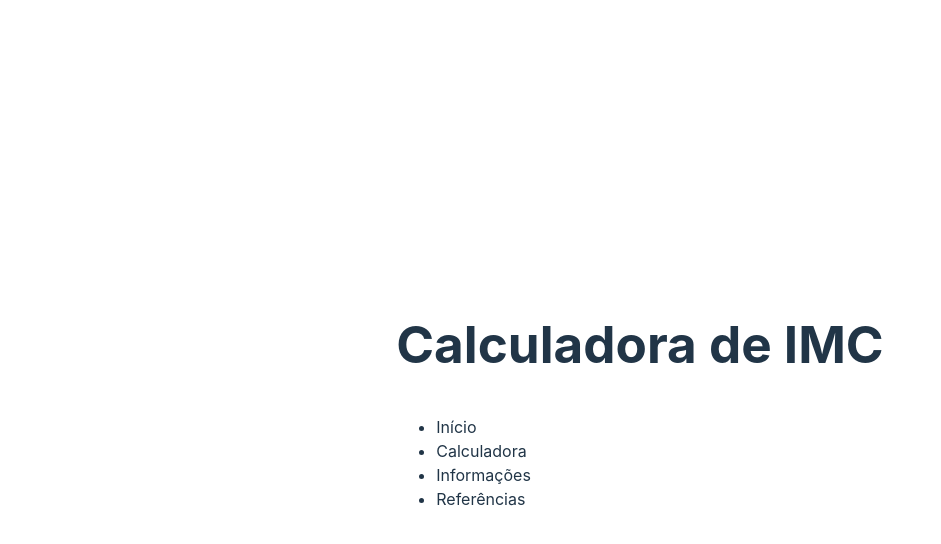
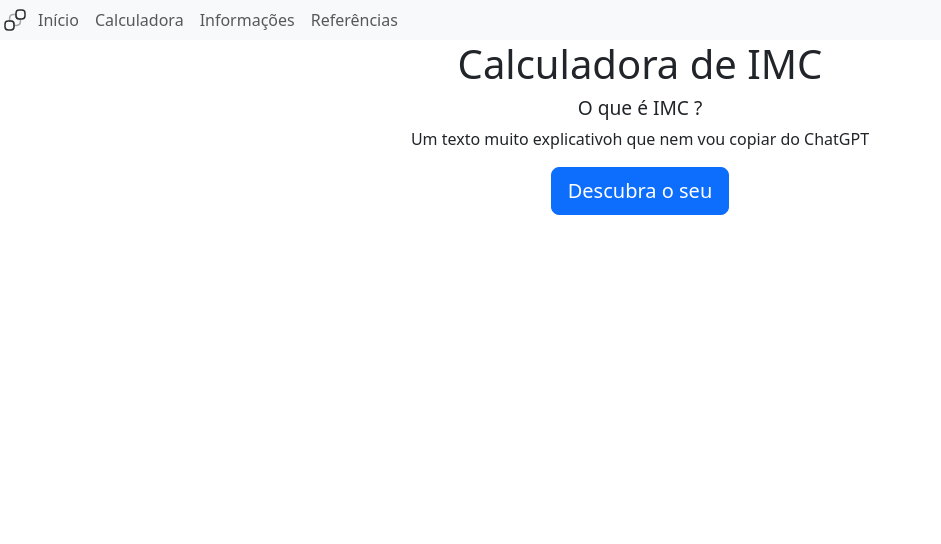
Before and after one commit to DiRezze/calculadora_imc, a React (Vite) app: page / in a window 1280 px wide. Shown: the top 544 px of the page, without its empty margins (0-941 px from the left). Built offline with nearby package versions, Linux system fonts and the light colour scheme.

Commit message:
nav bar css

```diff
--- a/package.json
+++ b/package.json
@@ -10,7 +10,9 @@
     "preview": "vite preview"
   },
   "dependencies": {
+    "bootstrap": "^5.3.3",
     "react": "^18.3.1",
+    "react-bootstrap": "^2.10.4",
     "react-dom": "^18.3.1",
     "react-icons": "^5.2.1"
   },
--- a/src/App.css
+++ b/src/App.css
@@ -1,4 +1,31 @@
+:root{
+  font-size: 16px;
+  margin: 0;
+}
 #root {
-  font-size: 16px;
-  margin: 0 auto;
+  width: 100vw;
+  height: 100vh;
 }
+.container-fluid, .navbar{
+  padding: 0 !important;
+  flex-wrap: nowrap !important;
+}
+.nav-item{
+  cursor: pointer;
+  white-space: nowrap;
+  height: 100%;
+}
+.nav-item:hover{
+  background-color: #e6e6e6;
+}
+.home-question{
+  font-size: 1.2rem;
+}
+.custom-nav {
+  display: flex;
+  overflow-x: auto;
+  flex-flow: row nowrap !important;
+  padding-left: 0;
+  margin-bottom: 0;
+  list-style: none;
+}
--- a/src/App.tsx
+++ b/src/App.tsx
@@ -1,11 +1,14 @@
 import './App.css'
+import 'bootstrap/dist/css/bootstrap.min.css';
 import CalculatorApp from './components/calculator'
 import DynamicNav from './components/dynamicNav'
+import Home from './components/home'
 
 function App() {
   return (
     <>
       <DynamicNav />
+      <Home />
       <main>
         <CalculatorApp />
       </main>
--- a/src/components/dynamicNav.tsx
+++ b/src/components/dynamicNav.tsx
@@ -1,6 +1,7 @@
 import React, { useState, useEffect } from "react";
 import { IoMenu } from "react-icons/io5";
 import { scrollTo } from "../script/scrollTo";
+import brand from "../assets/brand.svg";
 
 
 const NavLinks: React.FC = () =>{
@@ -13,10 +14,12 @@ const NavLinks: React.FC = () =>{
     ];
 
     return(
-        <ul>
+        <ul className="navbar-nav custom-nav me-auto mb-2 mb-lg-0">
             {links.map(link=>(
-                <li id={link.sectionId} onClick={( ) => scrollTo(link.sectionId)}>
+                <li key={link.sectionId} onClick={( ) => scrollTo(link.sectionId)} className="nav-item">
+                    <span className="nav-link">
                         {link.name}
+                    </span>
                 </li>
             ))}
         </ul>
@@ -44,10 +47,11 @@ const DynamicNav: React.FC = ( ) =>{
     },[]);
 
     return(
-        <nav>
+        <nav className="navbar navbar-expand-lg bg-body-tertiary flex-nowrap">
+            <div className="container-fluid">
                 {viewWidth >= 450 ?(
                     <>
-                    <h1>Calculadora de IMC</h1>
+                        <img src={brand} alt="Calculadora de IMC" width="30" height="24" className="d-inline-block align-text-top" />
                         <NavLinks />
                     </>
                 ):(
@@ -58,6 +62,7 @@ const DynamicNav: React.FC = ( ) =>{
                         <NavLinks />
                     </>
                 )}
+            </div>
         </nav>
 
     );
--- /dev/null
+++ b/src/components/home.tsx
@@ -0,0 +1,22 @@
+import { scrollTo } from "../script/scrollTo";
+
+const Home:React.FC = () => {
+    return(
+        <section id='home'>
+            <h1>Calculadora de IMC</h1>
+            <div className="d-flex flex-column justify-content-center align-items-center">
+                <h2 className="home-question">O que é IMC ?</h2>
+                <p>Um texto muito explicativoh que nem vou copiar do ChatGPT</p>
+            </div>
+            <button
+                onClick={( ) => scrollTo('calculator')}
+                type="button"
+                className="btn btn-primary btn-lg"
+            >
+                Descubra o seu
+            </button>
+        </section>
+    )
+}
+
+export default Home;
--- a/src/index.css
+++ b/src/index.css
@@ -2,11 +2,6 @@
   font-family: Inter, system-ui, Avenir, Helvetica, Arial, sans-serif;
   line-height: 1.5;
   font-weight: 400;
-
-  color-scheme: light dark;
-  color: rgba(255, 255, 255, 0.87);
-  background-color: #242424;
-
   font-synthesis: none;
   text-rendering: optimizeLegibility;
   -webkit-font-smoothing: antialiased;
@@ -15,13 +10,21 @@
 body {
   margin: 0;
   display: flex;
-  place-items: center;
   min-width: 300px;
+  width: 100svw;
   min-height: 100svh;
 }
-h1 {
-  font-size: 3.2em;
-  line-height: 1.1;
+nav{
+  position: absolute;
+  top: 0;
+  width: 100vw;
+  max-height: 40px;
+}
+main, section{
+  display: flex;
+  flex-flow: column nowrap;
+  align-items: center;
+  justify-content: center;
 }
 button {
   border-radius: 8px;
@@ -29,19 +32,6 @@ button {
   padding: 0.6em 1.2em;
   font-size: 1em;
   font-family: inherit;
-  background-color: #1a1a1a;
   cursor: pointer;
   transition: border-color 0.25s;
 }
-@media (prefers-color-scheme: light) {
-  :root {
-    color: #213547;
-    background-color: #ffffff;
-  }
-  a:hover {
-    color: #747bff;
-  }
-  button {
-    background-color: #f9f9f9;
-  }
-}
```
Also changed, not shown: vite.config.ts.timestamp-1722035176790-11b817af5b6d2.mjs (added, +10 -0 lines), src/assets/brand.svg (added), 1 other file (tests, documents, lock files or other folders). Lines whose indentation alone changed are shown as unchanged.
